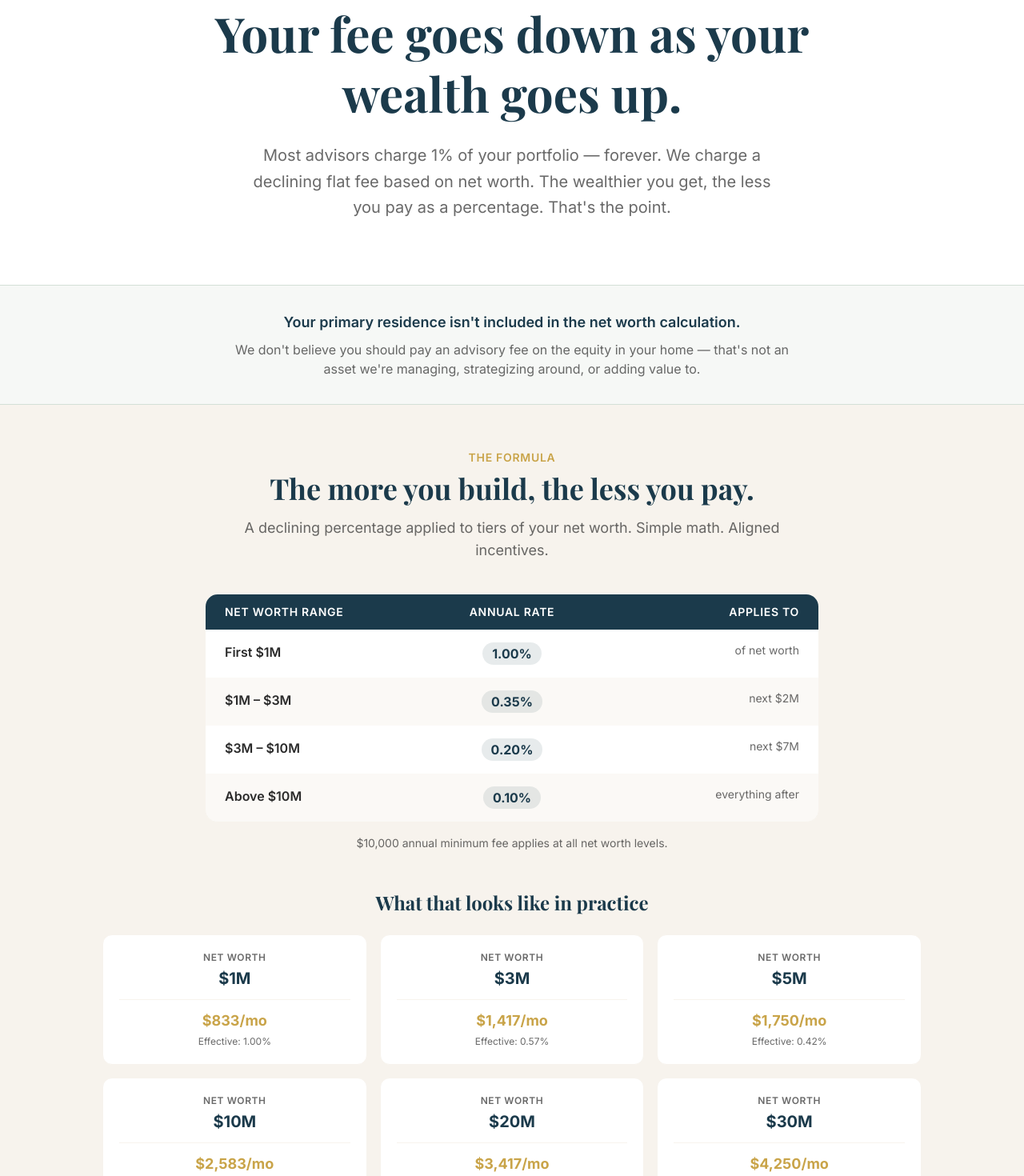
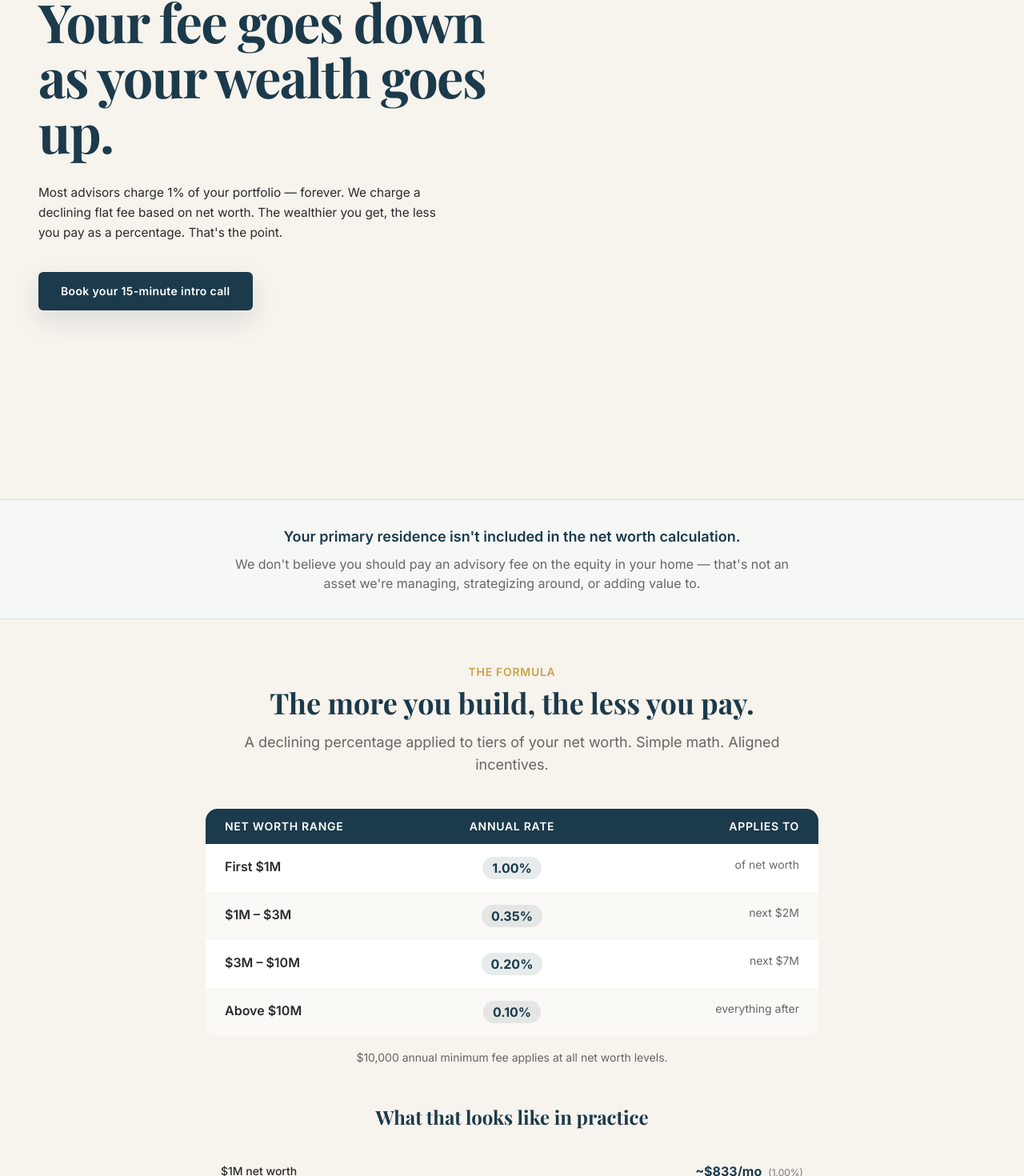
Before and after one commit to jsaint22/wiy-marketing-site, a Next.js app: page /pricing in a window 1280 px wide. Shown: the part 193-1663 px from the top of the page at 80% size. Built offline with nearby package versions, Linux system fonts and the light colour scheme.

Commit message:
feat(redesign): FeeTierReveal CountUp animation + apply to /pricing (tier values preserved)

```diff
--- a/src/app/pricing/page.tsx
+++ b/src/app/pricing/page.tsx
@@ -5,6 +5,8 @@ import FeeCalculator from "@/components/FeeCalculator";
 import FAQSection from "@/components/FAQSection";
 import CTASection from "@/components/CTASection";
 import { projectFees, formatUSD } from "@/lib/pdf/fee-math";
+import { CinematicHero } from "@/components/cinematic/CinematicHero";
+import { FeeTierReveal } from "@/components/cinematic/FeeTierReveal";
 
 export const metadata: Metadata = {
   title: "Pricing",
@@ -124,20 +126,18 @@ export default function PricingPage() {
 
   return (
     <>
-      {/* Hero */}
-      <section className="bg-white py-10 sm:py-16 lg:py-20">
-        <div className="max-w-4xl mx-auto px-4 sm:px-6 lg:px-8 text-center">
-          <p className="text-secondary font-semibold text-sm uppercase tracking-wider mb-4">
-            Transparent Pricing
-          </p>
-          <h1 className="text-4xl sm:text-5xl lg:text-6xl font-bold text-primary leading-tight">
-            Your fee goes down as your wealth goes up.
-          </h1>
-          <p className="mt-6 text-lg sm:text-xl text-neutral-dark/70 leading-relaxed max-w-2xl mx-auto">
-            Most advisors charge 1% of your portfolio — forever. We charge a declining flat fee based on net worth. The wealthier you get, the less you pay as a percentage. That&apos;s the point.
-          </p>
-        </div>
-      </section>
+      {/* Hero — Cinematic shell. Original page had no primary CTA; using canonical
+          15-min booking link as a sensible default (CinematicHero requires primaryCta). */}
+      <CinematicHero
+        eyebrow="Transparent Pricing"
+        headline="Your fee goes down as your wealth goes up."
+        subhead="Most advisors charge 1% of your portfolio — forever. We charge a declining flat fee based on net worth. The wealthier you get, the less you pay as a percentage. That's the point."
+        primaryCta={{
+          label: "Book your 15-minute intro call",
+          href: "https://links.wealthinyourself.com/widget/bookings/wiy-15-min-call",
+          external: true,
+        }}
+      />
 
       {/* Primary residence callout */}
       <section className="bg-success/5 border-y border-success/20">
@@ -194,30 +194,20 @@ export default function PricingPage() {
             </p>
           </div>
 
-          {/* Example milestones */}
+          {/* Example milestones — animated CountUp reveal. Values preserved verbatim
+              from the original milestones array (formula-derived, Compliance-attested). */}
           <div className="mt-12">
             <h3 className="text-center text-xl sm:text-2xl font-bold text-primary mb-6">
               What that looks like in practice
             </h3>
-            <div className="grid grid-cols-2 sm:grid-cols-3 gap-4 max-w-5xl mx-auto">
-              {milestones.map((m) => (
-                <div
-                  key={m.nw}
-                  className="bg-white rounded-xl p-5 border border-neutral-bg text-center"
-                >
-                  <p className="text-xs font-semibold text-neutral-dark/70 uppercase tracking-wider">
-                    Net Worth
-                  </p>
-                  <p className="text-lg sm:text-xl font-bold text-primary mt-1">
-                    {m.nw}
-                  </p>
-                  <hr className="my-3 border-neutral-bg" />
-                  <p className="text-lg font-bold text-secondary">{m.fee}</p>
-                  <p className="text-xs text-neutral-dark/70 mt-1">
-                    Effective: {m.effective}
-                  </p>
-                </div>
-              ))}
+            <div className="max-w-3xl mx-auto">
+              <FeeTierReveal
+                tiers={milestones.map((m) => ({
+                  netWorth: m.nw,
+                  monthly: parseInt(m.fee.replace(/[^0-9]/g, ""), 10),
+                  effectiveRate: m.effective,
+                }))}
+              />
             </div>
           </div>
         </div>
--- /dev/null
+++ b/src/components/cinematic/FeeTierReveal.tsx
@@ -0,0 +1,113 @@
+'use client';
+
+import { useEffect, useRef, useState } from 'react';
+import { useReducedMotion } from '@/lib/use-reduced-motion';
+
+export interface FeeTier {
+  netWorth: string;
+  monthly: number;
+  effectiveRate: string;
+}
+
+interface Props {
+  tiers: FeeTier[];
+}
+
+/**
+ * Animated fee tier reveal. Dollar amounts count up from 0 to final value
+ * when scrolled into view. Each tier staggers 0.15s after the previous.
+ * Reduced-motion users see static values immediately.
+ */
+export function FeeTierReveal({ tiers }: Props) {
+  const containerRef = useRef<HTMLDivElement | null>(null);
+  const [reveal, setReveal] = useState(false);
+  const reduce = useReducedMotion();
+
+  useEffect(() => {
+    if (reduce) {
+      setReveal(true);
+      return;
+    }
+    if (!containerRef.current) return;
+    const obs = new IntersectionObserver(
+      (entries) => {
+        entries.forEach((e) => {
+          if (e.isIntersecting) {
+            setReveal(true);
+            obs.disconnect();
+          }
+        });
+      },
+      { threshold: 0.3 }
+    );
+    obs.observe(containerRef.current);
+    return () => obs.disconnect();
+  }, [reduce]);
+
+  return (
+    <div ref={containerRef} className="space-y-2">
+      {tiers.map((tier, i) => (
+        <TierRow
+          key={tier.netWorth}
+          tier={tier}
+          delay={reveal ? i * 0.15 : 0}
+          play={reveal}
+          reduce={reduce}
+        />
+      ))}
+    </div>
+  );
+}
+
+function TierRow({
+  tier,
+  delay,
+  play,
+  reduce,
+}: {
+  tier: FeeTier;
+  delay: number;
+  play: boolean;
+  reduce: boolean;
+}) {
+  const [val, setVal] = useState(reduce || !play ? tier.monthly : 0);
+
+  useEffect(() => {
+    if (!play || reduce) {
+      setVal(tier.monthly);
+      return;
+    }
+    let cancelled = false;
+    const start = performance.now() + delay * 1000;
+    const duration = 1200;
+
+    function tick(now: number) {
+      if (cancelled) return;
+      const elapsed = now - start;
+      if (elapsed < 0) {
+        requestAnimationFrame(tick);
+        return;
+      }
+      const t = Math.min(elapsed / duration, 1);
+      const eased = 1 - Math.pow(1 - t, 3);
+      setVal(Math.round(tier.monthly * eased));
+      if (t < 1) requestAnimationFrame(tick);
+    }
+    requestAnimationFrame(tick);
+    return () => {
+      cancelled = true;
+    };
+  }, [play, delay, tier.monthly, reduce]);
+
+  return (
+    <div className="flex justify-between items-center bg-neutral-bg rounded-lg px-5 py-4 transition-all hover:translate-x-1 hover:bg-cream-deep">
+      <span className="text-sm text-neutral-dark font-medium">{tier.netWorth} net worth</span>
+      <span>
+        <span className="font-bold text-primary text-base">
+          ~${val.toLocaleString()}/mo
+        </span>
+        <span className="text-xs text-neutral-dark/60 ml-2">({tier.effectiveRate})</span>
+      </span>
+    </div>
+  );
+}
```
Also changed, not shown: 1 other file (tests, documents, lock files or other folders).
